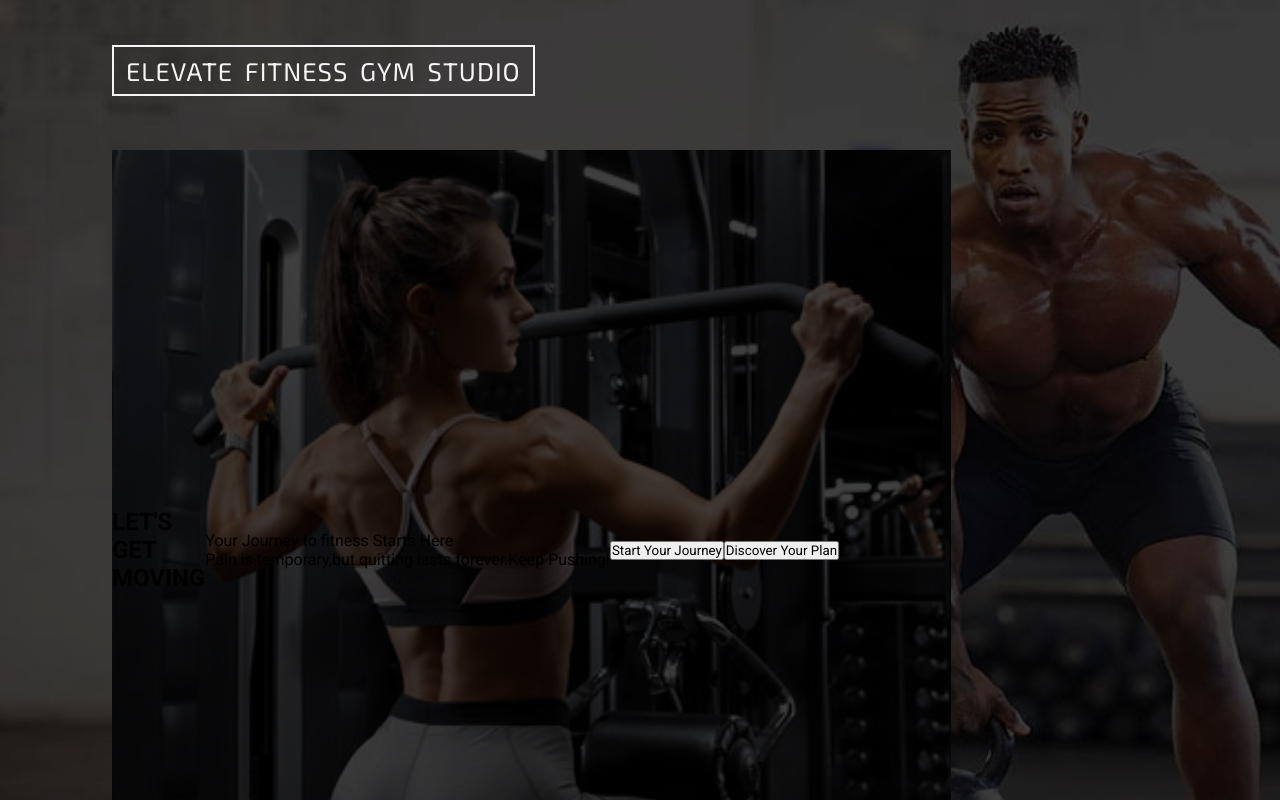
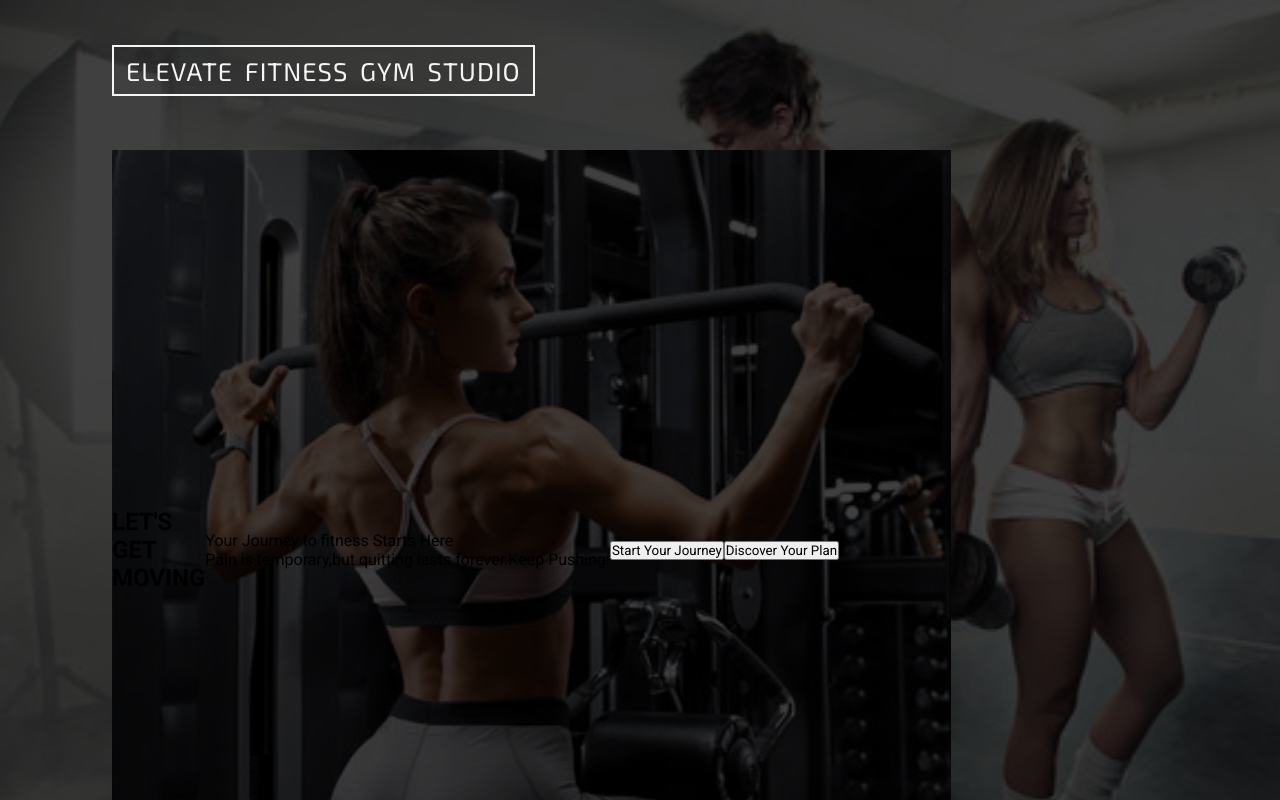
Before and after one commit to Vyshu15-chowdary/GYM-application-mern, a React (Vite) app in the folder Frontend/: page / in a window 1280 px wide. Shown: the top 800 px of the page. Built offline with nearby package versions, Linux system fonts and the light colour scheme.

Commit message:
hero page created

```diff
--- a/Frontend/src/App.css
+++ b/Frontend/src/App.css
@@ -29,7 +29,7 @@ header p {
 .hero {
   min-height: 100vh;
   position: relative;
-  background: url(/img3.jpg) rgba(0, 0, 0, 0.75);
+  background: url(/img1.jpg) rgba(0, 0, 0, 0.75);
   background-blend-mode: darken;
   background-size: cover;
   background-repeat: no-repeat;
```
